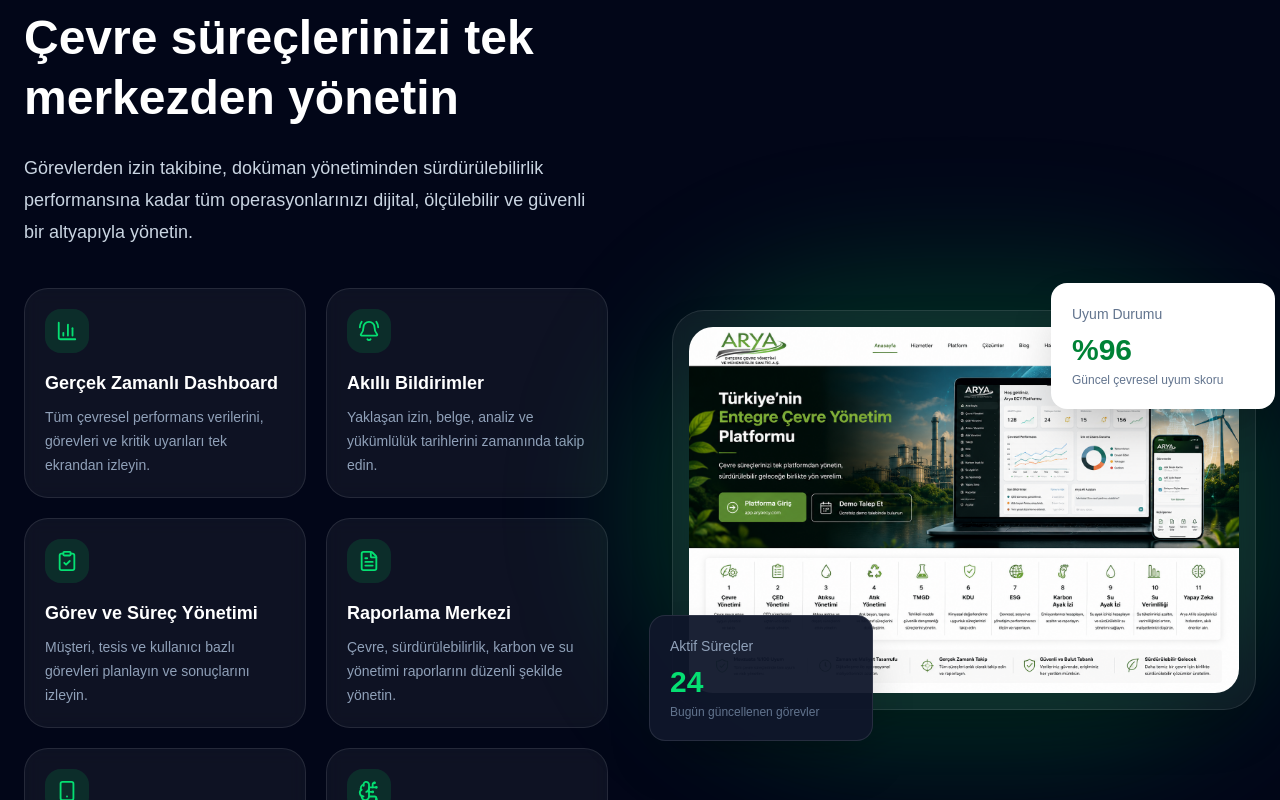
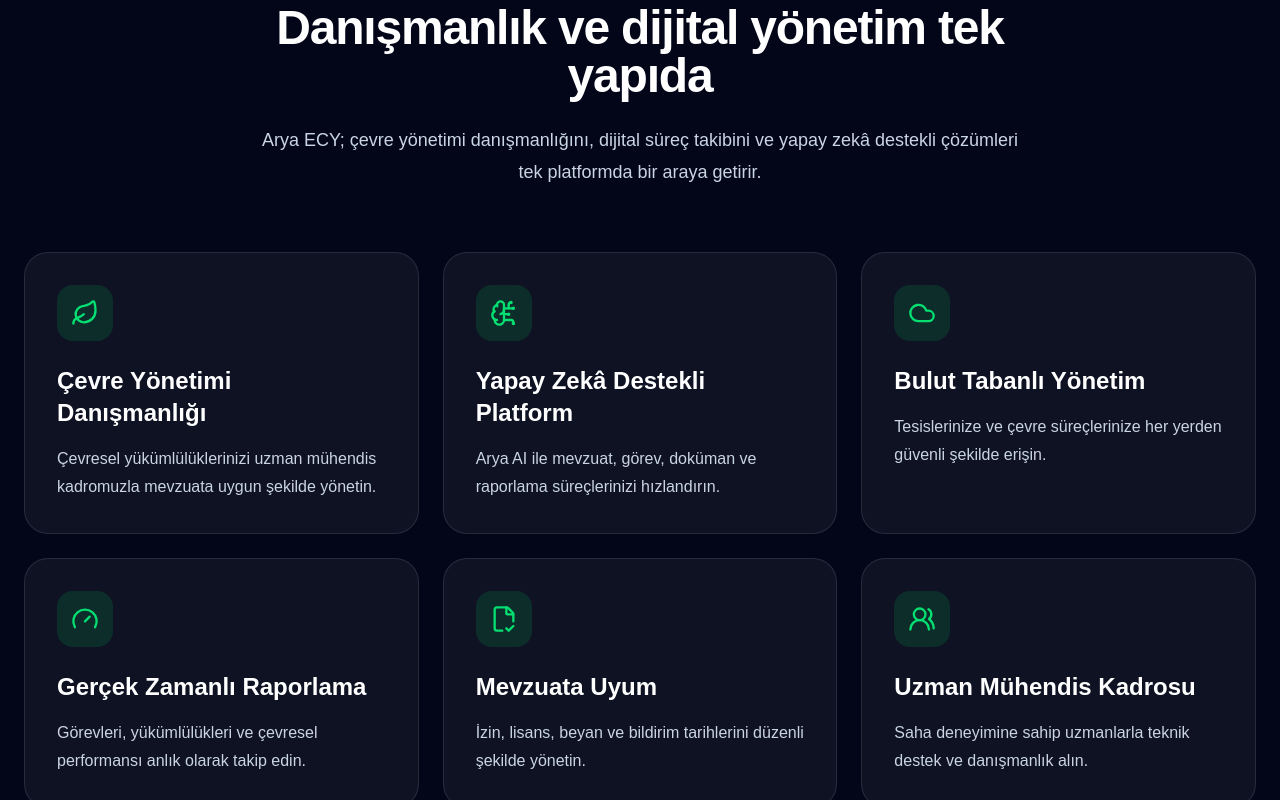
Before and after one commit to aryaecy/arya-ecy-web, a Next.js app: page / in a window 1280 px wide. Shown: the part 2280-3080 px from the top of the page. Built offline with nearby package versions, Linux system fonts and the light colour scheme.

Commit message:
Neden Arya ECY bölümü eklendi

```diff
--- a/src/app/page.tsx
+++ b/src/app/page.tsx
@@ -1,3 +1,4 @@
+import WhyArya from "@/components/WhyArya";
 import Navbar from "@/components/Navbar";
 import Hero from "@/components/Hero";
 import Services from "@/components/Services";
@@ -12,6 +13,7 @@
       <Navbar />
       <Hero />
       <Services />
+      <WhyArya />
       <Software />
       <Stats />
       <AI />
--- /dev/null
+++ b/src/components/WhyArya.tsx
@@ -0,0 +1,95 @@
+import {
+  BrainCircuit,
+  Cloud,
+  FileCheck2,
+  Gauge,
+  Leaf,
+  UsersRound,
+} from "lucide-react";
+
+const reasons = [
+  {
+    icon: Leaf,
+    title: "Çevre Yönetimi Danışmanlığı",
+    description:
+      "Çevresel yükümlülüklerinizi uzman mühendis kadromuzla mevzuata uygun şekilde yönetin.",
+  },
+  {
+    icon: BrainCircuit,
+    title: "Yapay Zekâ Destekli Platform",
+    description:
+      "Arya AI ile mevzuat, görev, doküman ve raporlama süreçlerinizi hızlandırın.",
+  },
+  {
+    icon: Cloud,
+    title: "Bulut Tabanlı Yönetim",
+    description:
+      "Tesislerinize ve çevre süreçlerinize her yerden güvenli şekilde erişin.",
+  },
+  {
+    icon: Gauge,
+    title: "Gerçek Zamanlı Raporlama",
+    description:
+      "Görevleri, yükümlülükleri ve çevresel performansı anlık olarak takip edin.",
+  },
+  {
+    icon: FileCheck2,
+    title: "Mevzuata Uyum",
+    description:
+      "İzin, lisans, beyan ve bildirim tarihlerini düzenli şekilde yönetin.",
+  },
+  {
+    icon: UsersRound,
+    title: "Uzman Mühendis Kadrosu",
+    description:
+      "Saha deneyimine sahip uzmanlarla teknik destek ve danışmanlık alın.",
+  },
+];
+
+export default function WhyArya() {
+  return (
+    <section className="bg-slate-950 px-6 py-24 text-white">
+      <div className="mx-auto max-w-7xl">
+        <div className="mx-auto mb-16 max-w-3xl text-center">
+          <p className="font-semibold uppercase tracking-[0.2em] text-green-400">
+            Neden Arya ECY?
+          </p>
+
+          <h2 className="mt-4 text-4xl font-extrabold tracking-tight md:text-5xl">
+            Danışmanlık ve dijital yönetim tek yapıda
+          </h2>
+
+          <p className="mt-6 text-lg font-medium leading-8 text-slate-300">
+            Arya ECY; çevre yönetimi danışmanlığını, dijital süreç takibini ve
+            yapay zekâ destekli çözümleri tek platformda bir araya getirir.
+          </p>
+        </div>
+
+        <div className="grid gap-6 md:grid-cols-2 lg:grid-cols-3">
+          {reasons.map((reason) => {
+            const Icon = reason.icon;
+
+            return (
+              <article
+                key={reason.title}
+                className="rounded-3xl border border-white/10 bg-white/5 p-8 transition duration-300 hover:-translate-y-2 hover:border-green-400/50 hover:bg-white/10"
+              >
+                <div className="flex h-14 w-14 items-center justify-center rounded-2xl bg-green-500/15 text-green-400">
+                  <Icon size={28} />
+                </div>
+
+                <h3 className="mt-6 text-2xl font-bold">
+                  {reason.title}
+                </h3>
+
+                <p className="mt-4 leading-7 text-slate-300">
+                  {reason.description}
+                </p>
+              </article>
+            );
+          })}
+        </div>
+      </div>
+    </section>
+  );
+}
```
